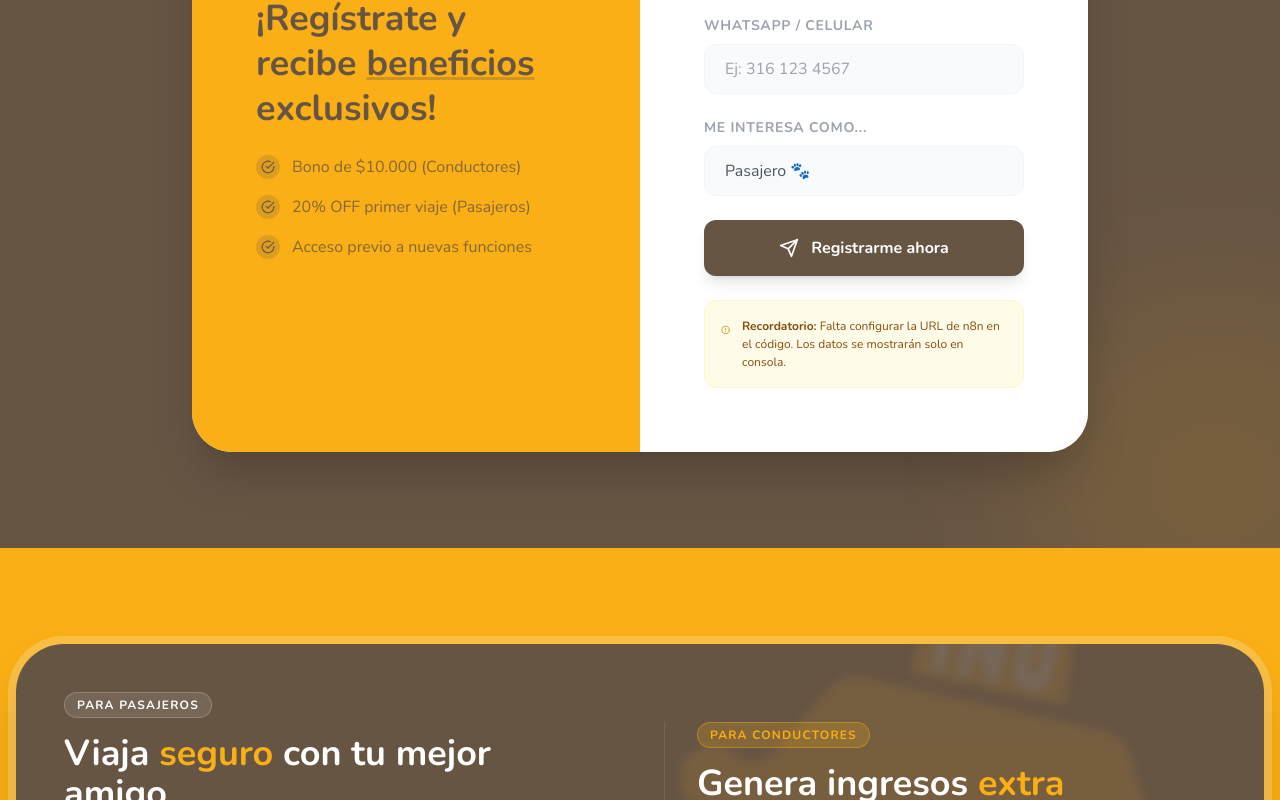
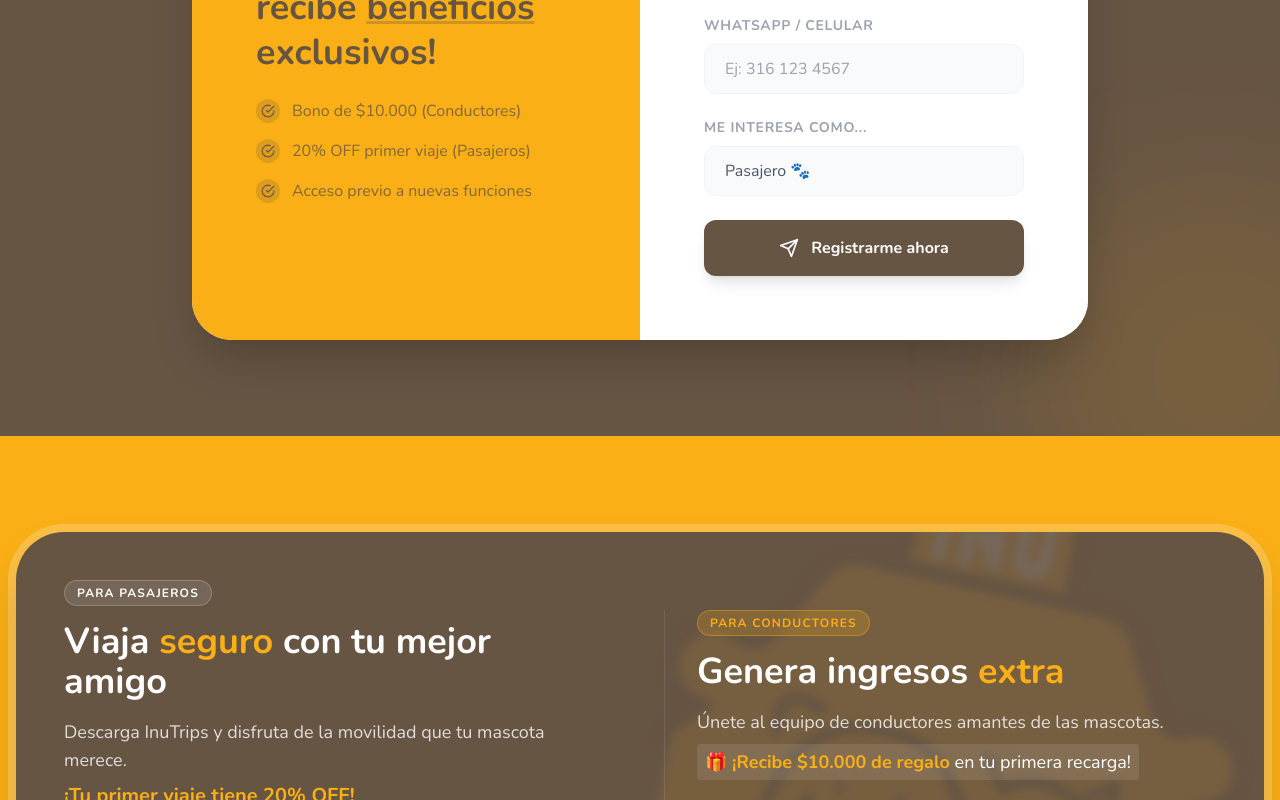
Before and after one commit to juankmesa06/inutrips, a React (Vite) app: page / in a window 1280 px wide. Shown: the part 4083-4883 px from the top of the page. Built offline with nearby package versions, Linux system fonts and the light colour scheme.

Commit message:
Finalize n8n connection: Connect live production webhook

```diff
--- a/src/components/LeadCapture.jsx
+++ b/src/components/LeadCapture.jsx
@@ -10,8 +10,8 @@
         role: 'pasajero'
     });
 
-    // NOTE: The user should provide their n8n webhook URL here
-    const N8N_WEBHOOK_URL = '';
+    // URL oficial de n8n para captura de leads
+    const N8N_WEBHOOK_URL = 'https://kmilo8807.app.n8n.cloud/webhook/lead-capture';
 
     const handleSubmit = async (e) => {
         e.preventDefault();
@@ -182,14 +182,6 @@
                                             </div>
                                         )}
 
-                                        {!N8N_WEBHOOK_URL && (
-                                            <div className="mt-8 p-4 bg-yellow-50 rounded-xl border border-yellow-100 flex items-start gap-3">
-                                                <AlertCircle className="text-yellow-600 mt-1" size={18} />
-                                                <p className="text-xs text-yellow-800 leading-normal">
-                                                    <strong>Recordatorio:</strong> Falta configurar la URL de n8n en el código. Los datos se mostrarán solo en consola.
-                                                </p>
-                                            </div>
-                                        )}
                                     </form>
                                 </motion.div>
                             )}
```
